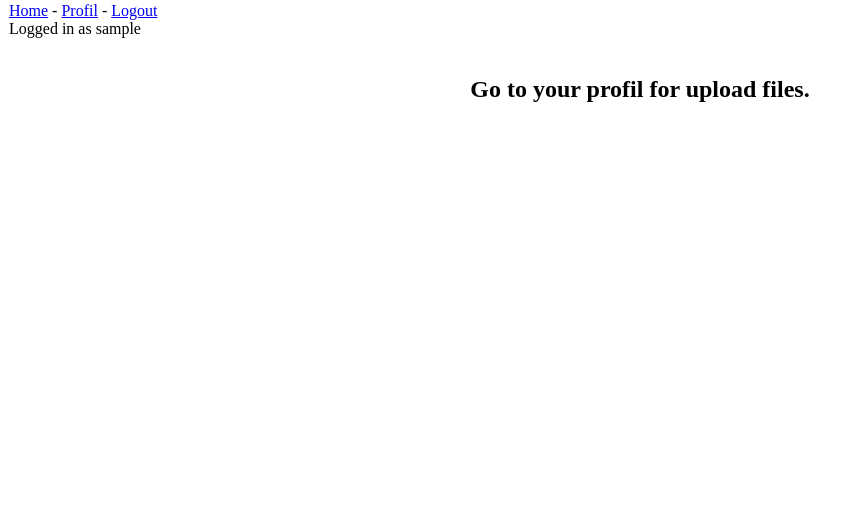
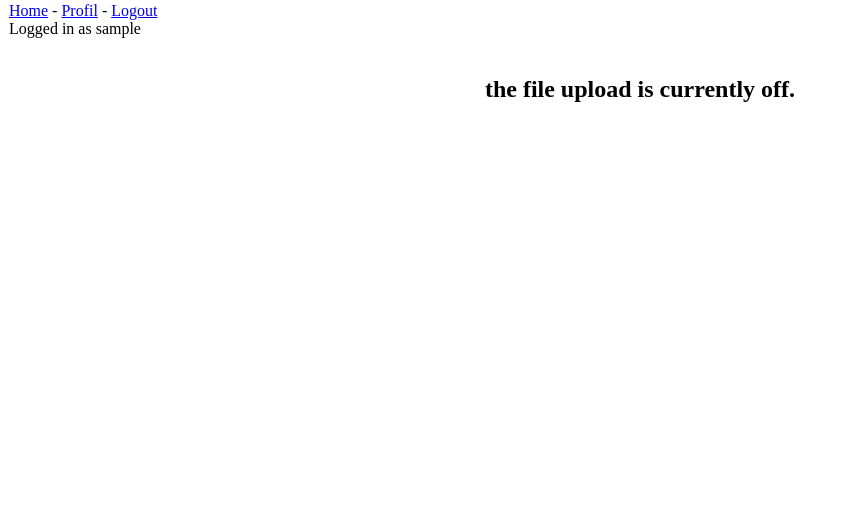
Before and after one commit to Zya04/Filer, a PHP site: page /index.php in a window 1280 px wide. Shown: the part 169-691 px from the top of the page, without its empty margins (0-863 px from the left). Run offline with PHP 8.4, Linux system fonts and the light colour scheme; the visitor is signed in with stand-in values (Sample User, id 1).

Commit message:
remove unnecessary functionality

```diff
--- a/index.php
+++ b/index.php
@@ -6,7 +6,7 @@ ob_start();
 <div class="col">
     <?php
 		if (isset($_SESSION['username'])){
-			echo "<h2> Go to your profil for upload files. </h2>";
+			echo "<h2> the file upload is currently off. </h2>";
 		}
 		else {
 			echo " ";
--- a/profil.php
+++ b/profil.php
@@ -14,7 +14,7 @@ if(isset($_POST['sendFile'])){
 
 $title = "profil";
 ?>
-<article>
+<!--<article>
     <div class="col_profil">
         <h2>Welcome in your profile! </h2>
     </div>
@@ -31,7 +31,7 @@ $title = "profil";
             <td><?= $success ?> </td>
         </tr>
     </table>
-</article>
+</article> -->
 
 <?php
 $content = ob_get_contents();
```
Also changed, not shown: init.php (line endings or trailing spaces), layout.php (line endings or trailing spaces), login.php (line endings or trailing spaces), logout.php (line endings or trailing spaces), register.php (line endings or trailing spaces), style.css (line endings or trailing spaces).
